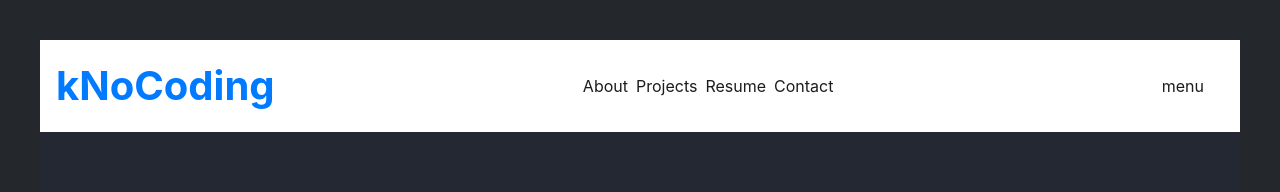
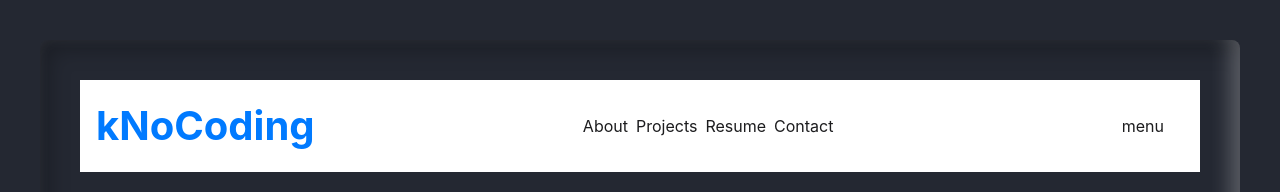
Before and after one commit to kNoCoding/portfolio, a Vue app: page / in a window 1280 px wide. Shown: the top 192 px of the page. Built offline with nearby package versions, Linux system fonts and the light colour scheme; grey boxes are pictures that could not be loaded.

Commit message:
Change box shadow on main-layout

```diff
--- a/src/App.vue
+++ b/src/App.vue
@@ -35,5 +35,4 @@ export default {
 }
 </script>
 
-<style>
-</style>
+<style></style>
--- a/src/assets/style/base/_layout.scss
+++ b/src/assets/style/base/_layout.scss
@@ -2,38 +2,42 @@
   display: flex;
   flex-direction: column;
   min-height: 100vh;
+
+  box-shadow:
+    inset -10px -10px 20px rgba(255, 255, 255, 0.25),
+    inset 10px 10px 20px rgba(0, 0, 0, 0.25);
+
+  // border: 1px solid $color-outline;
+  border-radius: calc($spacing-unit);
+
+
 }
 
 .container {
   display: flex;
   flex-direction: column;
-  gap: $gutter-width;
-  margin: $gutter-width 0;
-  width: 100%;
+  // width: 100%;
   max-width: $container-width;
-  padding: 0 calc($gutter-width / 2);
   align-self: center;
-
-  @include tablet {
-      padding: 0 $gutter-width;
-  }
 }
 
 @include mobile {
   .main-layout {
-      border: solid calc($spacing-unit) $color-outline;
+    padding: calc($spacing-unit);
+    margin: calc($spacing-unit);
   }
 }
 
 @include tablet {
   .main-layout {
-      border: solid calc($spacing-unit*2) $color-outline;
-
+    padding: calc($spacing-unit*2);
+    margin: calc($spacing-unit*2);
   }
 }
 
 @include desktop {
   .main-layout {
-      border: solid calc($spacing-unit*5) $color-outline;
+    padding: calc($spacing-unit*5);
+    margin: calc($spacing-unit*5);
   }
 }
--- a/src/assets/style/setup/_mixins.scss
+++ b/src/assets/style/setup/_mixins.scss
@@ -1,30 +1,34 @@
 // Media Query Mixins
-@mixin mobile-small {
-    @media (max-width: $breakpoint-mobile-small) { //320px
-        @content;
-    }
-}
+// @mixin mobile-small {
+//     @media (max-width: $breakpoint-mobile-small) { //320px
+//         @content;
+//     }
+// }
 
 @mixin mobile {
-    @media (max-width: $breakpoint-mobile) { //576px
+    @media (max-width: $breakpoint-mobile) {
+        //576px
         @content;
     }
 }
 
 @mixin tablet {
-    @media (min-width: $breakpoint-tablet) { //768px
+    @media (min-width: calc($breakpoint-mobile + 1px)) and (max-width:$breakpoint-desktop ) {
+        //768px
         @content;
     }
 }
 
 @mixin desktop {
-    @media (min-width: $breakpoint-desktop) { //992px
+    @media (min-width: $breakpoint-desktop) {
+        //992px
         @content;
     }
 }
 
 @mixin desktop-large {
-    @media (min-width: $breakpoint-desktop-large) { //1200px
+    @media (min-width: $breakpoint-desktop-large) {
+        //1200px
         @content;
     }
 }
--- a/src/components/AppHeader.vue
+++ b/src/components/AppHeader.vue
@@ -23,6 +23,9 @@
 
 <style lang="scss">
 .app-header {
+
+    overflow: auto; // this is to be removed
+
     position: sticky;
     top: 0;
     z-index: 1000;
```
Lines whose indentation alone changed are shown as unchanged.
